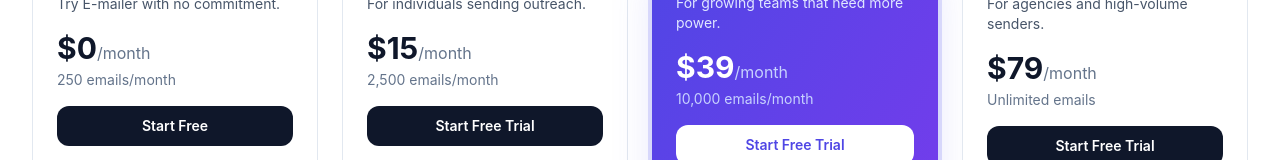
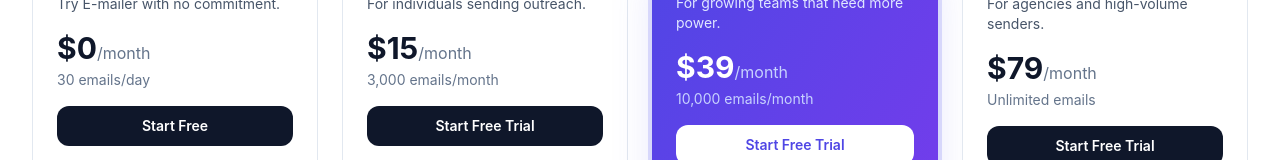
Before and after one commit to TheRoyalauto/emailer, a Next.js app: page /pricing in a window 1280 px wide. Shown: the part 547-707 px from the top of the page. Built offline with nearby package versions, Linux system fonts and the light colour scheme; no server answers; what @convex-dev/auth would draw is missing.

Commit message:
fix: Free = 30 emails/day, Starter = 3000 emails/month

```diff
--- a/src/app/(marketing)/pricing/page.tsx
+++ b/src/app/(marketing)/pricing/page.tsx
@@ -9,7 +9,7 @@
         description: "Try E-mailer with no commitment.",
         monthlyPrice: 0,
         yearlyPrice: 0,
-        emails: "250 emails/month",
+        emails: "30 emails/day",
         features: [
             "1 email account",
             "Basic templates",
@@ -24,7 +24,7 @@
         description: "For individuals sending outreach.",
         monthlyPrice: 19,
         yearlyPrice: 15,
-        emails: "2,500 emails/month",
+        emails: "3,000 emails/month",
         features: [
             "3 email accounts",
             "AI-powered writing",
```
